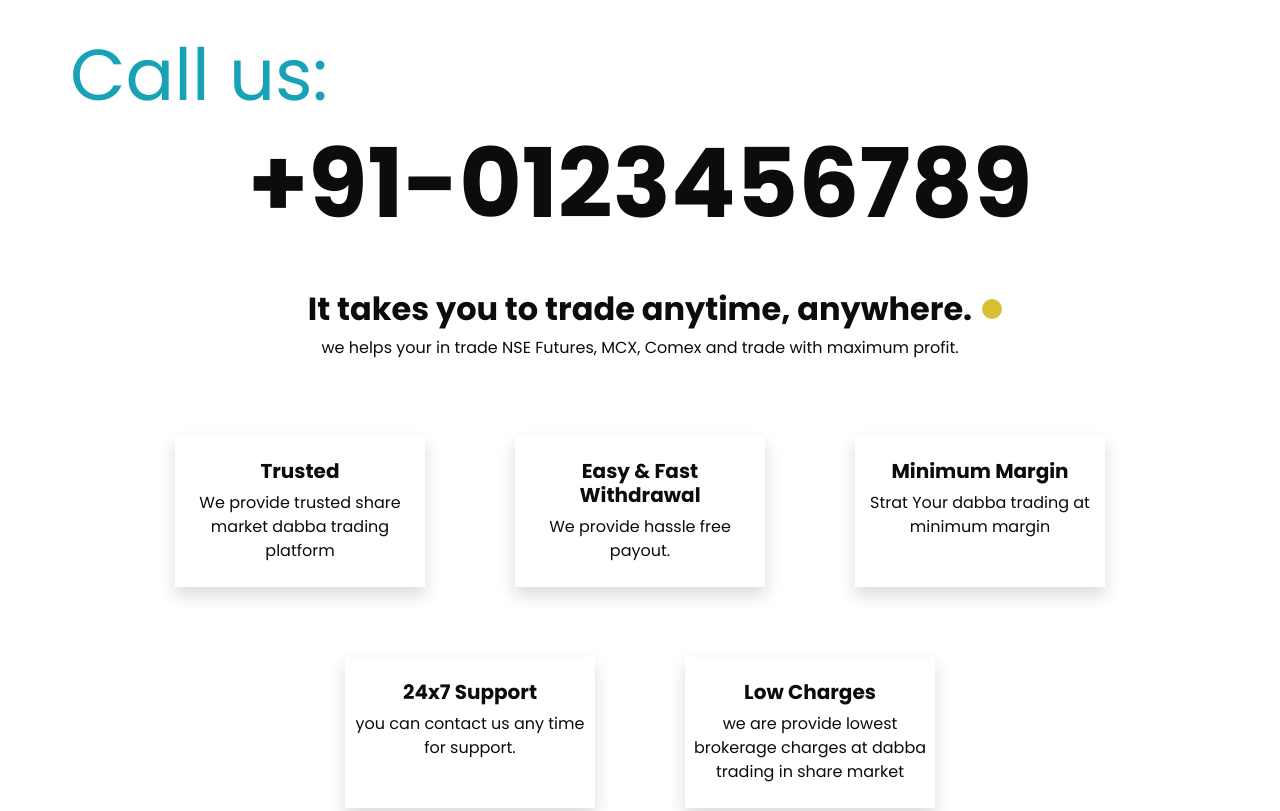
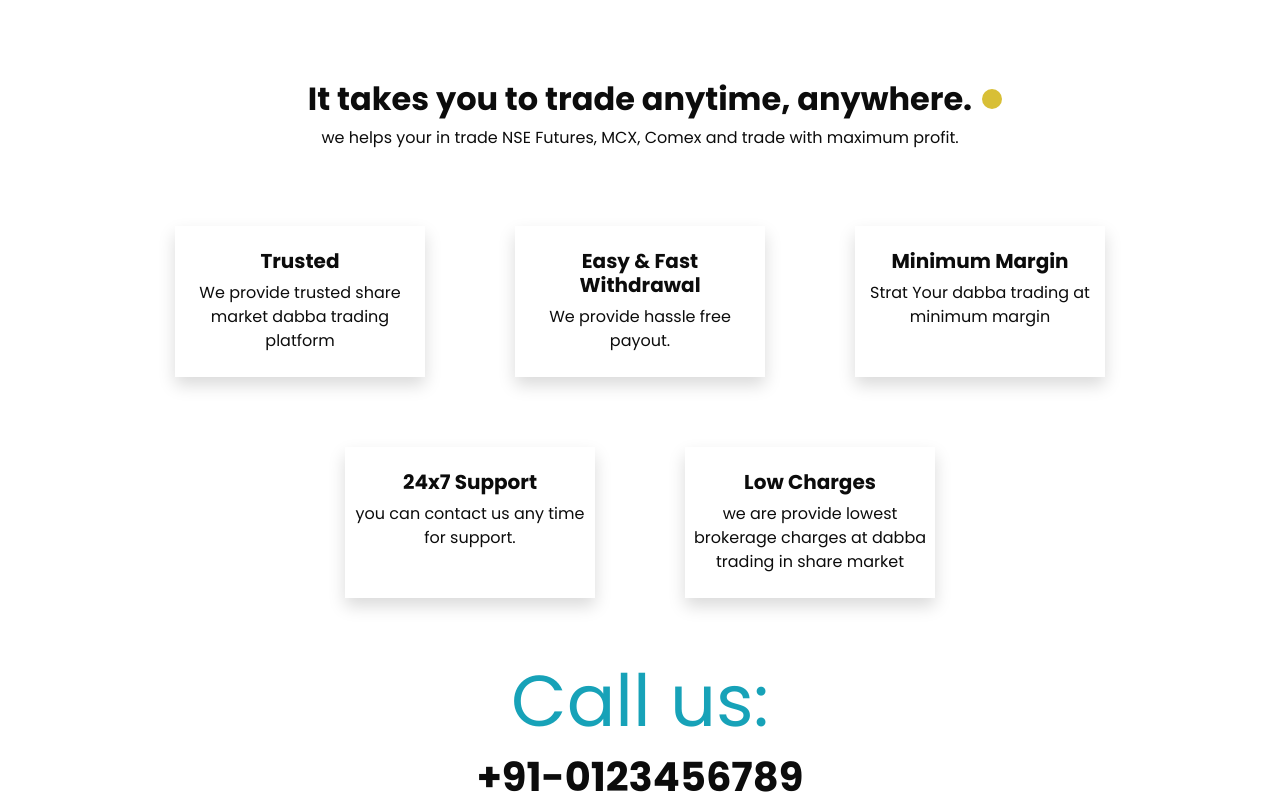
Before and after one commit to kuwarp/NASATRADERS, a plain HTML site: page index.html in a window 1280 px wide. Shown: the part 3280-4091 px from the top of the page. Drawn offline with nearby package versions, Linux system fonts and the light colour scheme.

Commit message:
Update index.html

```diff
--- a/index.html
+++ b/index.html
@@ -344,8 +344,7 @@
   </section>
   <!-- end work section -->
  <section class="container detail_box">
-  <h3 class="text-info display-3">Call us:</h3>
-  <h1 class="heading_container display-1 align-items-center text-center font-weight-bolder m-auto">+91-0123456789</h1>
+
   </section>
   <!-- team section -->
 
@@ -424,6 +423,8 @@
         </div>
       </div>
     </div>
+      <h3 class="text-info display-3">Call us:</h3>
+  <h1 class="heading_container display-lg-1 align-items-center  text-center font-weight-bolder m-auto">+91-0123456789</h1>
   </section>
 
   <!-- end team section -->
```
